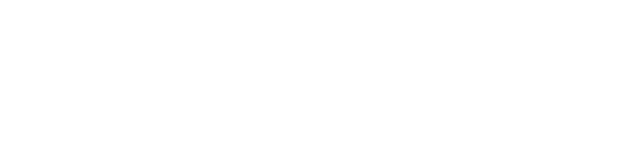
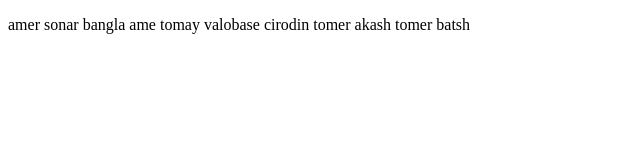
Before and after one commit to Md-Sujon/my-first-project, a plain HTML site: page index.html in a window 1280 px wide. Shown: the whole page, without its empty margins (0-640 px from the left). Drawn offline with Linux system fonts and the light colour scheme.

Commit message:
pragrap add korse

```diff
--- a/index.html
+++ b/index.html
@@ -6,6 +6,8 @@
     <title>Document</title>
 </head>
 <body>
-
+    <p>amer sonar bangla ame tomay valobase
+        cirodin tomer akash tomer batsh
+    </p>
 </body>
 </html>
```
